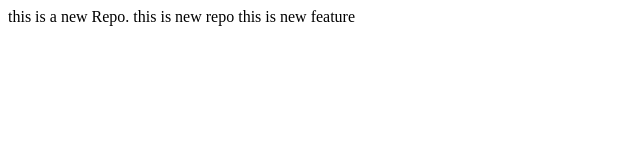
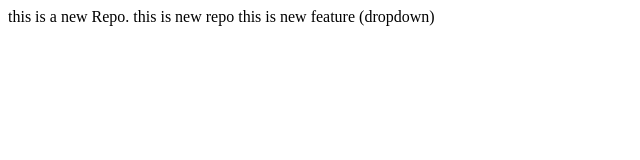
Before and after one commit to Veereshmalkhed/LocalRepo, a plain HTML site: page index.html in a window 1280 px wide. Shown: the whole page, without its empty margins (0-640 px from the left). Drawn offline with Linux system fonts and the light colour scheme.

```diff
--- a/index.html
+++ b/index.html
@@ -1,3 +1,3 @@
 <p> this is a new Repo.
     this is new repo
-    this is new feature<p>
+    this is new feature (dropdown)<p>
```
